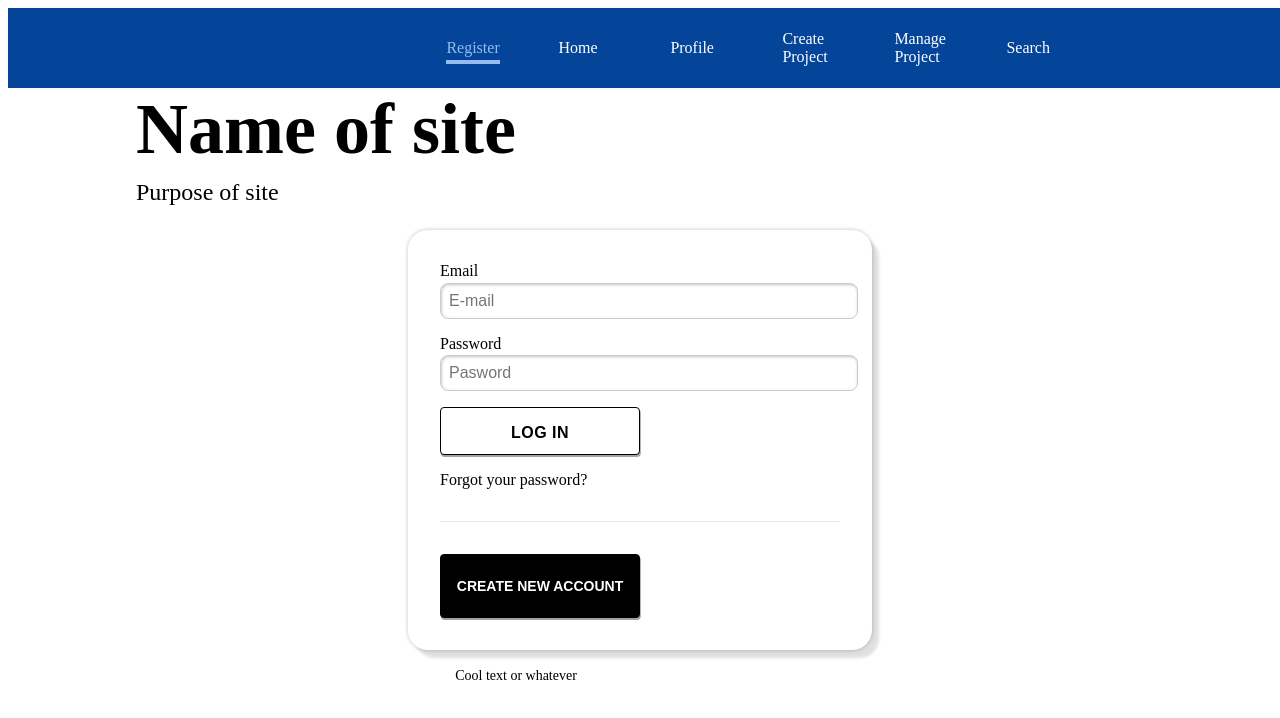
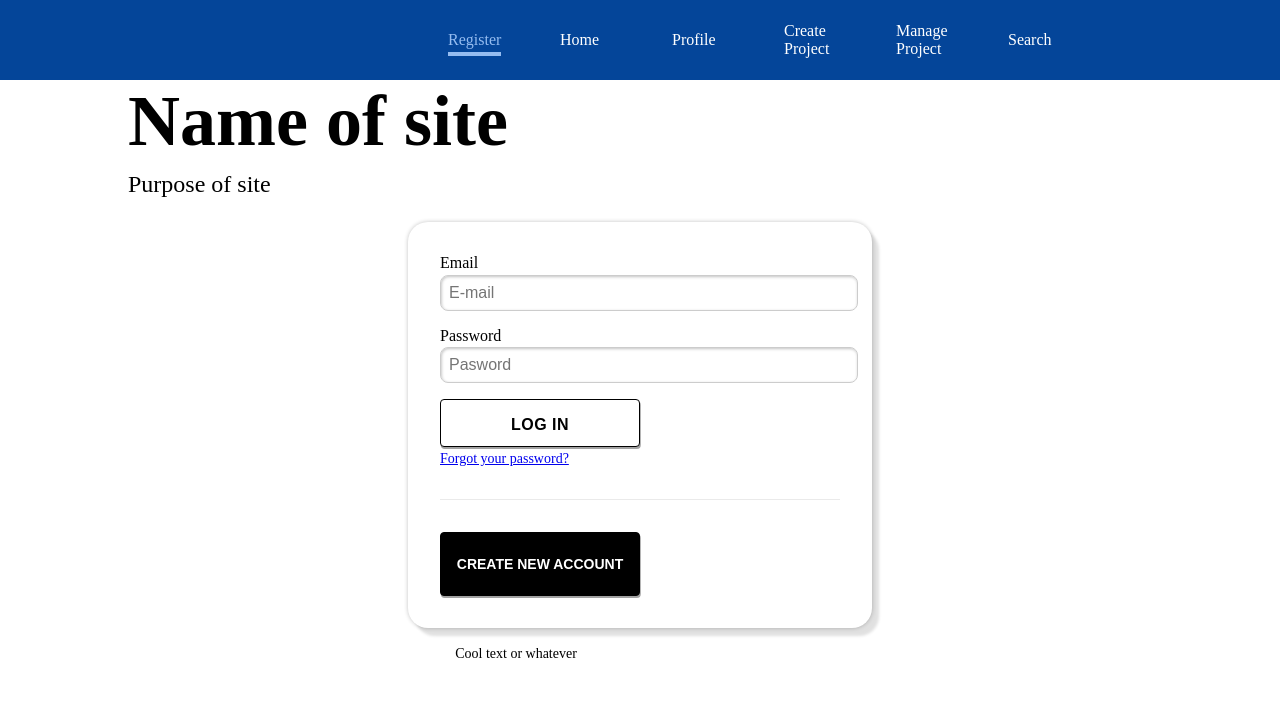
Before and after one commit to J0kk3/react-projectmanagement-social, a React (Create React App) app: page / in a window 1280 px wide. Shown: the top 718 px of the page. Built offline with nearby package versions, Linux system fonts and the light colour scheme.

Commit message:
[ADD] fixed margin on index body, forgotPW link

```diff
--- a/src/Pages/Auth/AuthPage.css
+++ b/src/Pages/Auth/AuthPage.css
@@ -90,3 +90,9 @@ hr {
     text-align: center;
     margin-right: 15.5rem;
 }
+
+.forgotPasswordLink {
+    display: block;
+    margin-top: 0.25rem;
+    font-size: 14px;
+}
--- a/src/Pages/Auth/AuthPage.jsx
+++ b/src/Pages/Auth/AuthPage.jsx
@@ -3,6 +3,7 @@ IDEA:
 have login/register as a modal instead of seperate pages
 
 /*****************/
+import { Link } from "react-router-dom";
 //hooks
 import { useState } from "react";
 //components
@@ -40,7 +41,7 @@ const AuthPage = () =>
                     <label htmlFor="password">Password</label>
                     <input type="password" id="password" placeholder="Pasword" />
                     <button className="buttonLogin">Log in</button>
-                    <p>Forgot your password?</p>
+                    <Link className="forgotPasswordLink" to="">Forgot your password?</Link>
                     <hr />
                     <button className="buttonRegister" onClick={ showModal }>Create new account</button>
                 </form>
--- /dev/null
+++ b/src/index.css
@@ -0,0 +1,4 @@
+body {
+    margin:0;
+    padding: 0;
+}
--- a/src/index.jsx
+++ b/src/index.jsx
@@ -2,6 +2,8 @@ import React from 'react';
 import ReactDOM from 'react-dom/client';
 import { BrowserRouter } from 'react-router-dom';
 import App from './App';
+//styles
+import './index.css';
 
 const root = ReactDOM.createRoot( document.getElementById( 'root' ) );
 root.render(
```
